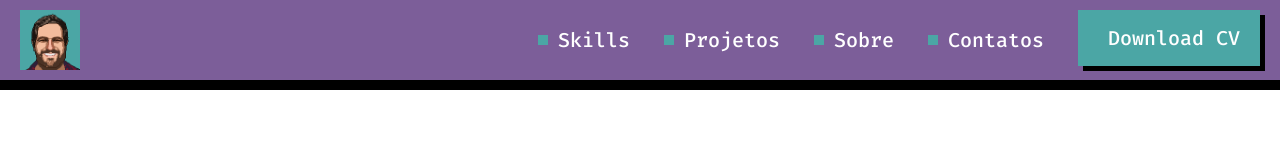
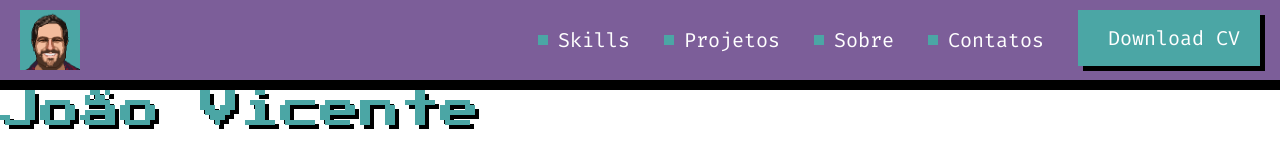
Before and after one commit to joaovicentefs/curso-html-css-feliz, a plain HTML site: page index.html in a window 1280 px wide. Drawn offline with Linux system fonts and the light colour scheme.

Commit message:
Colocando o h1 e fazendo a sombra

```diff
--- a/css/index.css
+++ b/css/index.css
@@ -43,3 +43,11 @@ a::before {
     margin-left: 4px;
 
 }
+.fonte-pixelada {
+    font-family: 'Press Start 2P', cursive;
+}
+h1.fonte-pixelada {
+    font-size: 40px;
+    color: #4BA6A5;
+    text-shadow: 4px 4px 0 #000;
+}
--- a/index.html
+++ b/index.html
@@ -6,7 +6,7 @@
     <meta name="description" content="Fanboy de Python, desenvolvedor em desenvolvimento e sócio da UpSites Digital">
     <link rel="preconnect" href="https://fonts.googleapis.com">
     <link rel="preconnect" href="https://fonts.gstatic.com" crossorigin>
-    <link href="https://fonts.googleapis.com/css2?family=Fira+Code:wght@300;500&display=swap" rel="stylesheet">
+    <link href="https://fonts.googleapis.com/css2?family=Fira+Code:wght@300;400&family=Press+Start+2P&display=swap" rel="stylesheet">
     <link rel="stylesheet" href="css/reset.css">
     <link rel="stylesheet" href="css/index.css">
 </head>
@@ -21,5 +21,6 @@
             <a id="button" href="" lang="en">Download CV</a>
         </nav>
     </header>
+    <h1 class="fonte-pixelada">João Vicente</h1>
 </body>
 </html>
```
